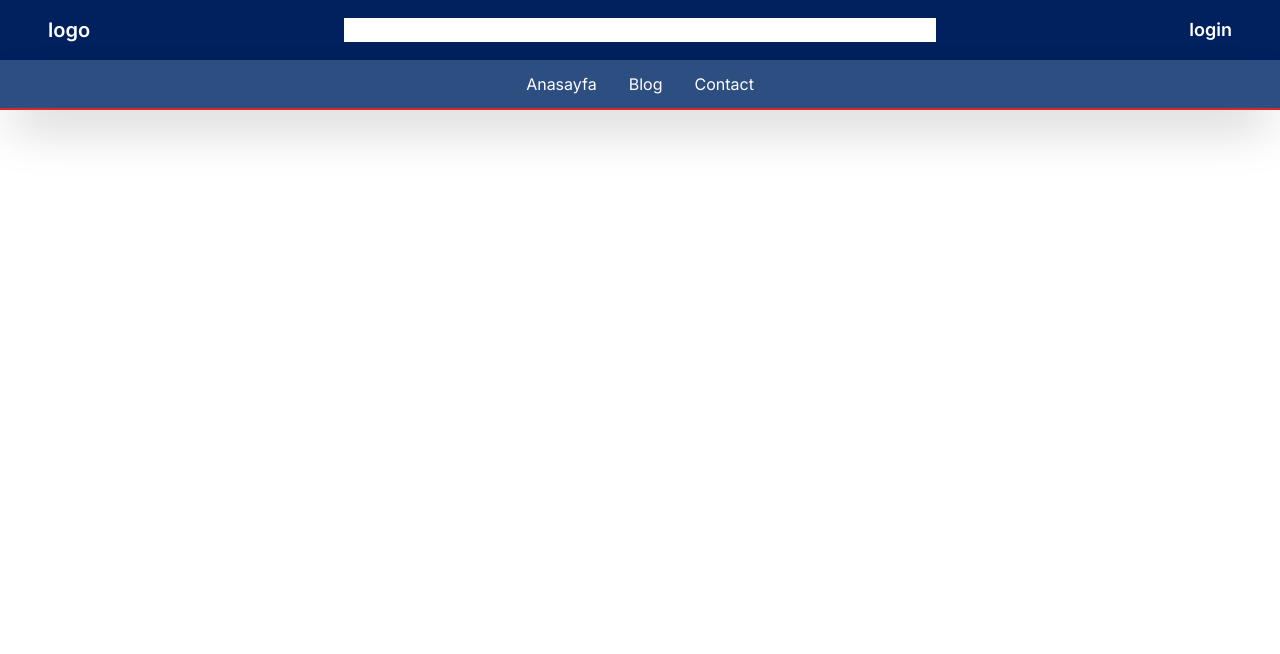
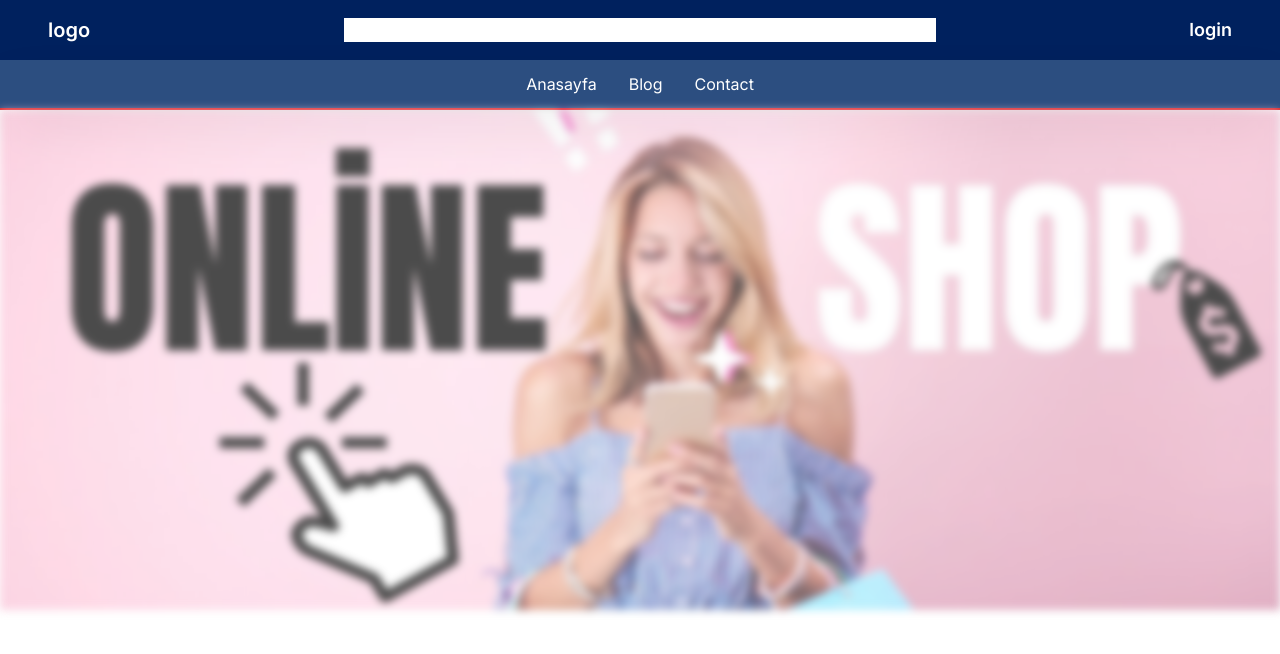
Before and after one commit to efegorkemumit/blog-proje1-nextjsdersleri, a Next.js app: page / in a window 1280 px wide. Shown: the top 654 px of the page. Built offline with nearby package versions, Linux system fonts and the light colour scheme.

Commit message:
Opactiy , Brightness, Blur

```diff
--- a/app/page.tsx
+++ b/app/page.tsx
@@ -34,6 +34,16 @@ export default function Home() {
 
 
       </div>
+
+      <div className="flex items-center">
+        <img src="/5.jpg"
+         className="h-44 md:h-96 lg:h-[500px]  w-full object-cover
+        blur-sm hover:blur-none   opacity-70 hover:opacity-90 transition duration-1000
+         "
+        />
+
+
+      </div>
     </>
   );
 }
```
Also changed, not shown: public/5.jpg (added).
